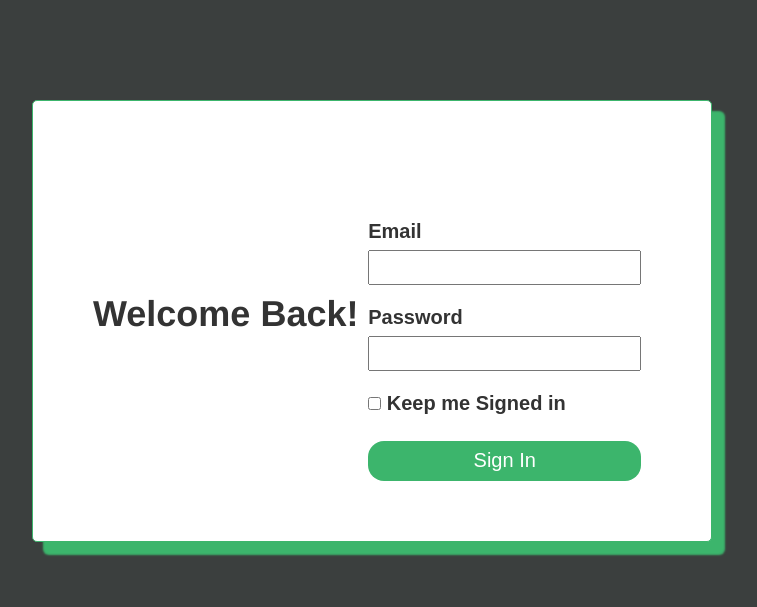
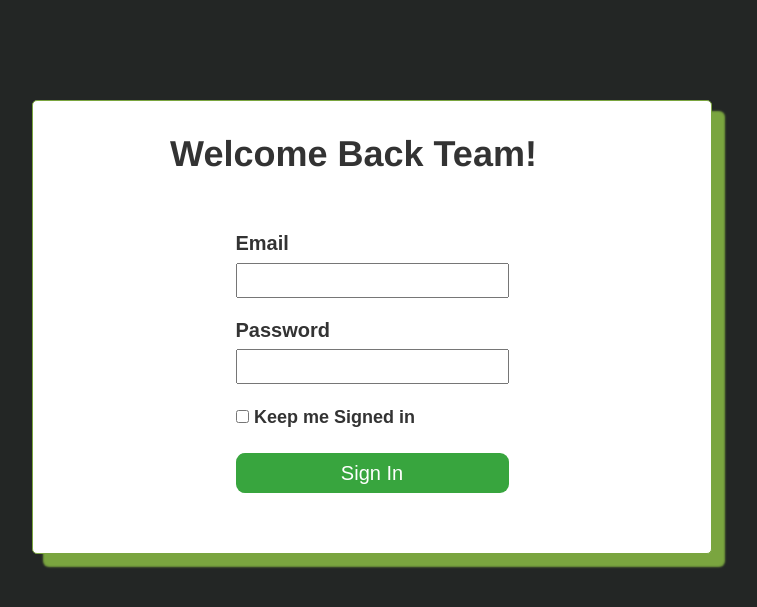
Before and after one commit to yousseftawfik11/EtisalatManagerTasksWebApp, a PHP site: page / in a window 1280 px wide. Shown: the top 607 px of the page, without its empty margins (268-1025 px from the left). Run offline with PHP 8.4, Linux system fonts and the light colour scheme.

Commit message:
UI changes

```diff
--- a/MembersHome.php
+++ b/MembersHome.php
@@ -28,7 +28,7 @@ include("db.php");
     <div>
     <a class="btn btn-primary" data-toggle="collapse" href="#OpenTaskTable" role="button" aria-expanded="false" aria-controls="collapseExample"
     style="background-color: transparent; border-color:transparent;">
-    <img src='images/collapse-up.svg' style="width: 33px;">
+    <img src='images/down-arrow.svg' style="width: 33px;">
     </a>
     </div>
   </div>
--- a/css/styles.css
+++ b/css/styles.css
@@ -45,12 +45,16 @@ body{
 }
 .SignIn-btn{
   width: 100%;
-  border-radius: 16px;
-  background-color: #3cb56c;
+  border-radius: 9px;
+  background-color: #38a53e;
   border-color: transparent;
   height: 40px;
   color: white;
+  transition: ease-in-out 0.3s;
+}
 
+.SignIn-btn:hover{
+  background-color: #21d500;
 }
 
 h1{
@@ -187,7 +191,10 @@ table{
 
 }
 .welcomeText{
-  margin-top: 50%;
+  margin-top: -27px;
+  margin-right: 17px;
+  margin-left: -20px;
+  text-align: center;
 }
 .newUserInput{
   width: 100%;
@@ -197,7 +204,7 @@ table{
 }
 
 .LoginBigContainer{
-  display: flex;
+  /* display: flex; */
   width: 680px;
   border-radius: 15px;
   padding: 60px;
@@ -207,14 +214,14 @@ table{
 
   background-color: rgb(255, 255, 255);
   border-radius: 5px;
-  border: 1px solid rgb(60 181 108);
+  border: 1px solid #7aa53f;
   transition: all .2s;
-  box-shadow: 12px 12px 2px 1px rgb(60 181 108);
+  box-shadow: 12px 12px 2px 1px #7aa53f;
 
 }
 
 .LoginBigContainer:hover {
-  box-shadow: -12px 12px 2px -1px rgb(60 181 108);
+  box-shadow: -12px 12px 2px -1px #7aa53f;
  }
 
 /* From cssbuttons.io by @Zena4L */
--- a/index.php
+++ b/index.php
@@ -93,13 +93,14 @@ if(isset($_POST['submit'])){
 <script src="https://maxcdn.bootstrapcdn.com/bootstrap/3.4.1/js/bootstrap.min.js"></script>
 
 </head>
-<body class="backgroundimage">
+<body class="backgroundimage" style="background-color: #232625;">
 
 <div class="LoginBigContainer">
-<div>
+<!-- <div>
 	<h1 class="welcomeText">Welcome Back!</h1>
-</div>
+</div> -->
 
+<h1 class="welcomeText">Welcome Back Team!</h1>
 
 	<?php
 	if(isset($_COOKIE['member_ID']) && isset($_COOKIE["member_Password"])){
@@ -109,7 +110,7 @@ if(isset($_POST['submit'])){
 				<form action="'.$_SERVER["PHP_SELF"].'" method="post">
 										<div class="loginSpacing">
 											<div>
-											<label for="userID" >Eamil</label>
+											<label for="userID" >Email</label>
 											</div>
 											<div>
 											<input id="userID" name="userMail" required value="'.$_COOKIE['member_ID'].'"type="text">
@@ -125,7 +126,7 @@ if(isset($_POST['submit'])){
 										</div>
 										<div>
 											<input id="rememberme" type="checkbox" name="rememberme" value="1" checked = "checked">
-											<label for="rememberme"><span ></span> Keep me Signed in</label>
+											<label for="rememberme" style="font-size:18px;font-size: 18px;"><span ></span> Keep me Signed in</label>
 										</div>
 										<div>
 											<input type="submit" name="submit" class="SignIn-btn" value="Sign In">
@@ -156,7 +157,7 @@ if(isset($_POST['submit'])){
 										</div>
 										<div class="loginSpacing" style="text-align:left">
 											<input id="rememberme" type="checkbox" name="rememberme" value="1">
-											<label for="rememberme"><span ></span> Keep me Signed in</label>
+											<label for="rememberme"style="font-size:18px;font-size: 18px;"><span ></span> Keep me Signed in</label>
 										</div>
 										<div>
 											<input type="submit" name="submit" class="SignIn-btn" value="Sign In">
```
Also changed, not shown: images/down-arrow.svg (added).
